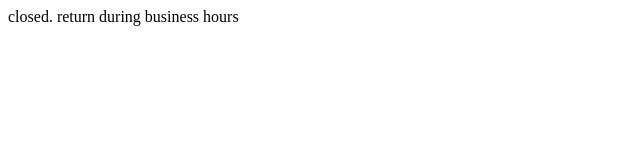
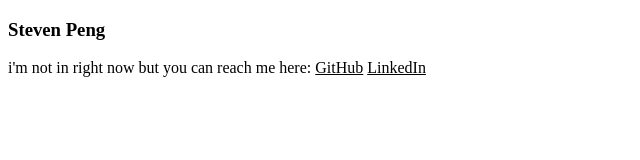
Before and after one commit to vteven/stpeng.github.io, a plain HTML site: page index.html in a window 1280 px wide. Shown: the whole page, without its empty margins (0-640 px from the left). Drawn offline with Linux system fonts and the light colour scheme.

Commit message:
Update index.html

```diff
--- a/index.html
+++ b/index.html
@@ -9,5 +9,10 @@
 
     <script src="index.js"></script>
   </head>
-  <body>closed. return during business hours</body>
+  <body>
+    <h3>Steven Peng</h3>
+    i'm not in right now but you can reach me here:
+    <a href="https://github.com/vteven">GitHub</a>
+    <a href="https://www.linkedin.com/in/stpeng">LinkedIn</a>
+  </body>
 </html>
```
